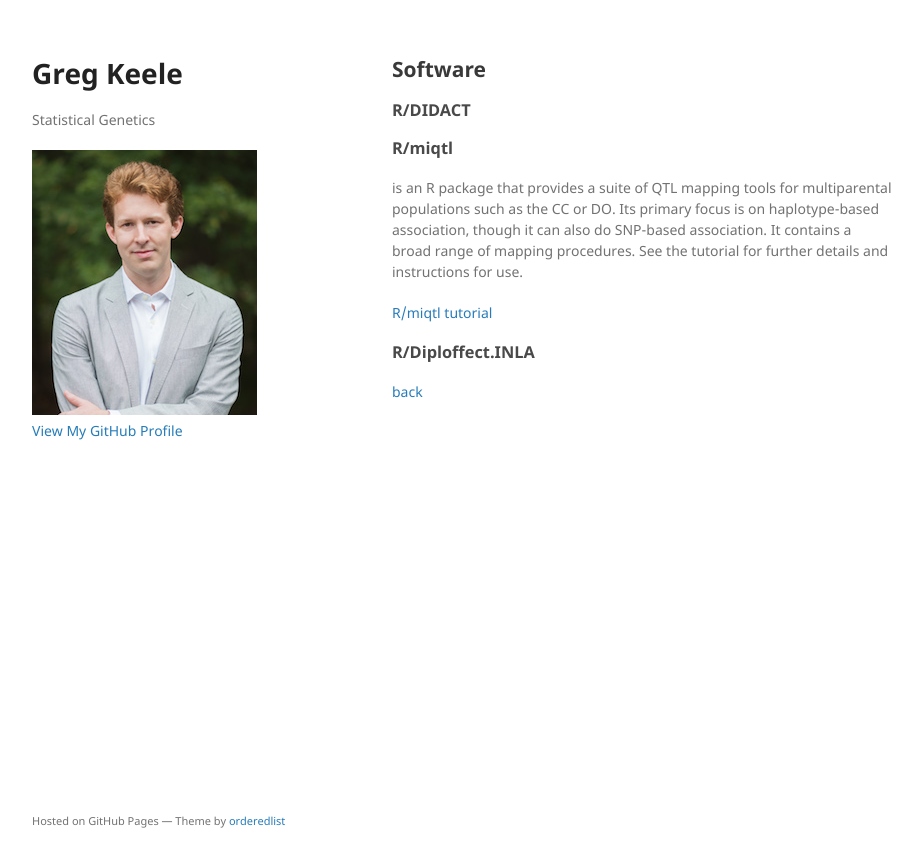
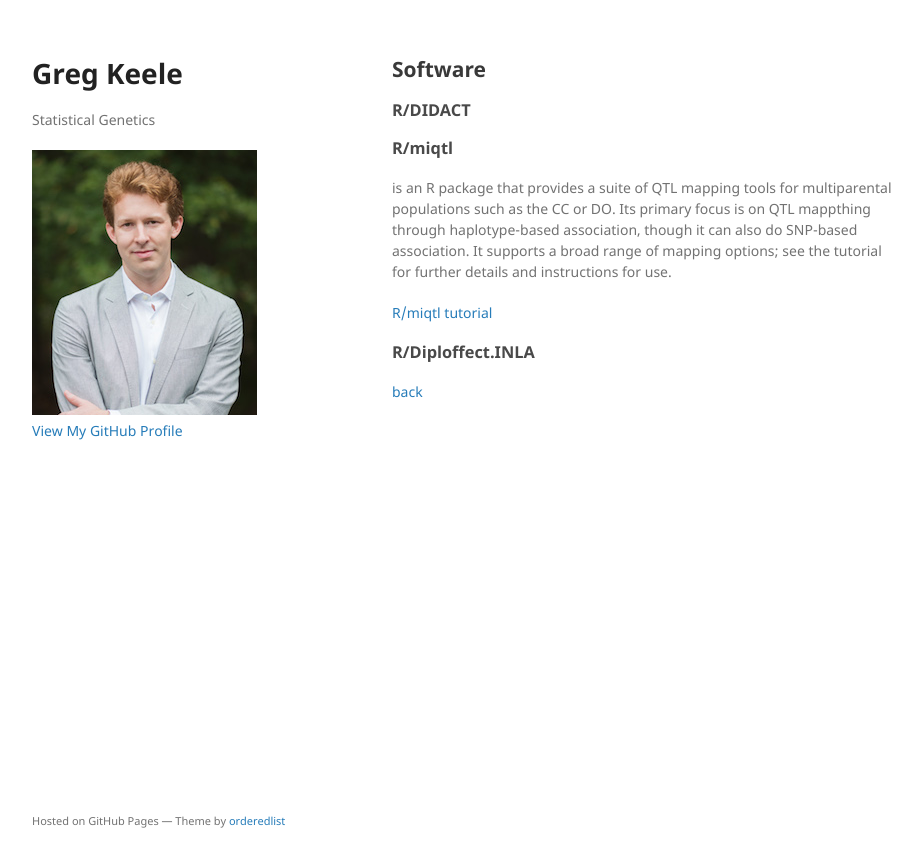
Before and after one commit to gkeele/gkeele.github.io, a Jekyll site: the page built from software.md, in a window 1280 px wide. Shown: the top 867 px of the page, without its empty margins (178-1100 px from the left). Built offline with Jekyll 4.4.1, drawn with Linux system fonts in a browser that asks for light colours; our own code applies the rules of GitHub Pages for plain Markdown files.

Commit message:
Further adjustments

```diff
--- a/software.md
+++ b/software.md
@@ -7,7 +7,7 @@ layout: default
 ### R/DIDACT
 
 ### R/miqtl
-is an R package that provides a suite of QTL mapping tools for multiparental populations such as the CC or DO. Its primary focus is on haplotype-based association, though it can also do SNP-based association. It contains a broad range of mapping procedures. See the tutorial for further details and instructions for use.
+is an R package that provides a suite of QTL mapping tools for multiparental populations such as the CC or DO. Its primary focus is on QTL mappthing through haplotype-based association, though it can also do SNP-based association. It supports a broad range of mapping options; see the tutorial for further details and instructions for use.
 
 [R/miqtl tutorial](miqtl_tutorial)
 
```
